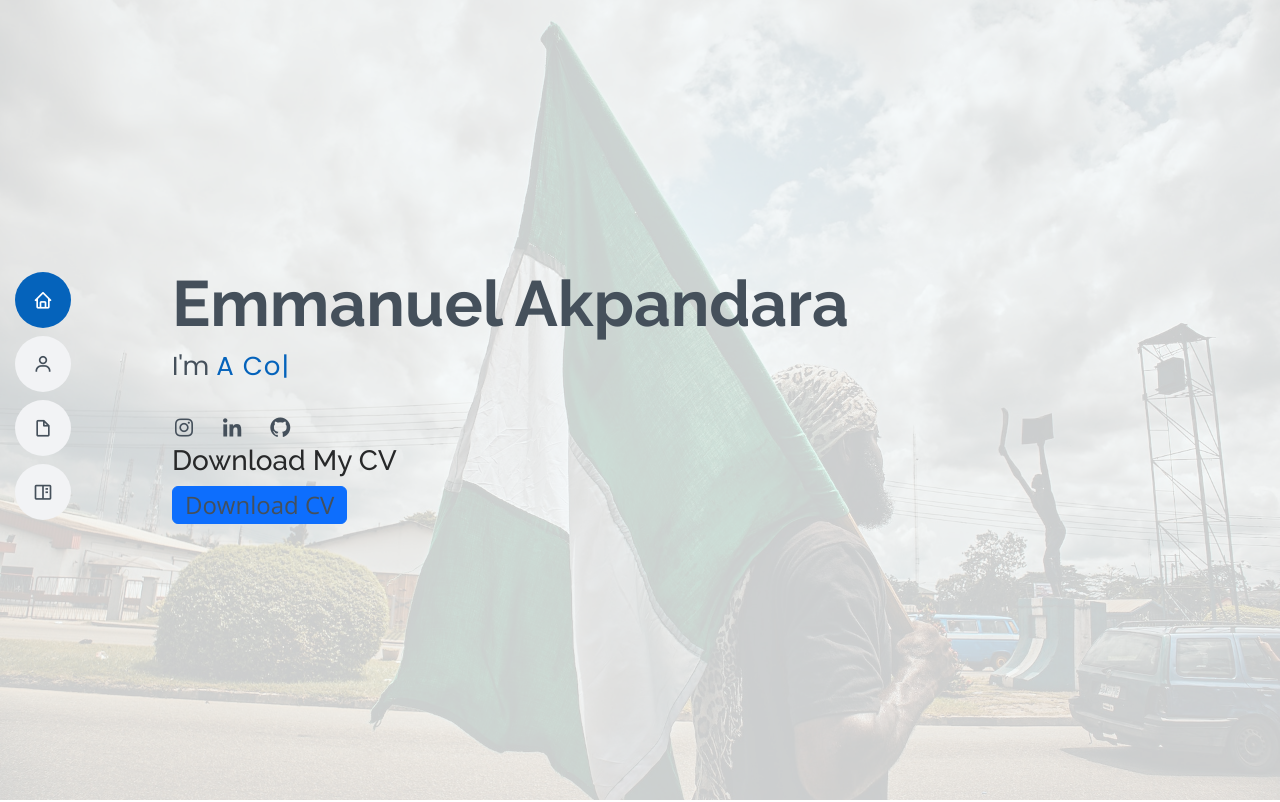
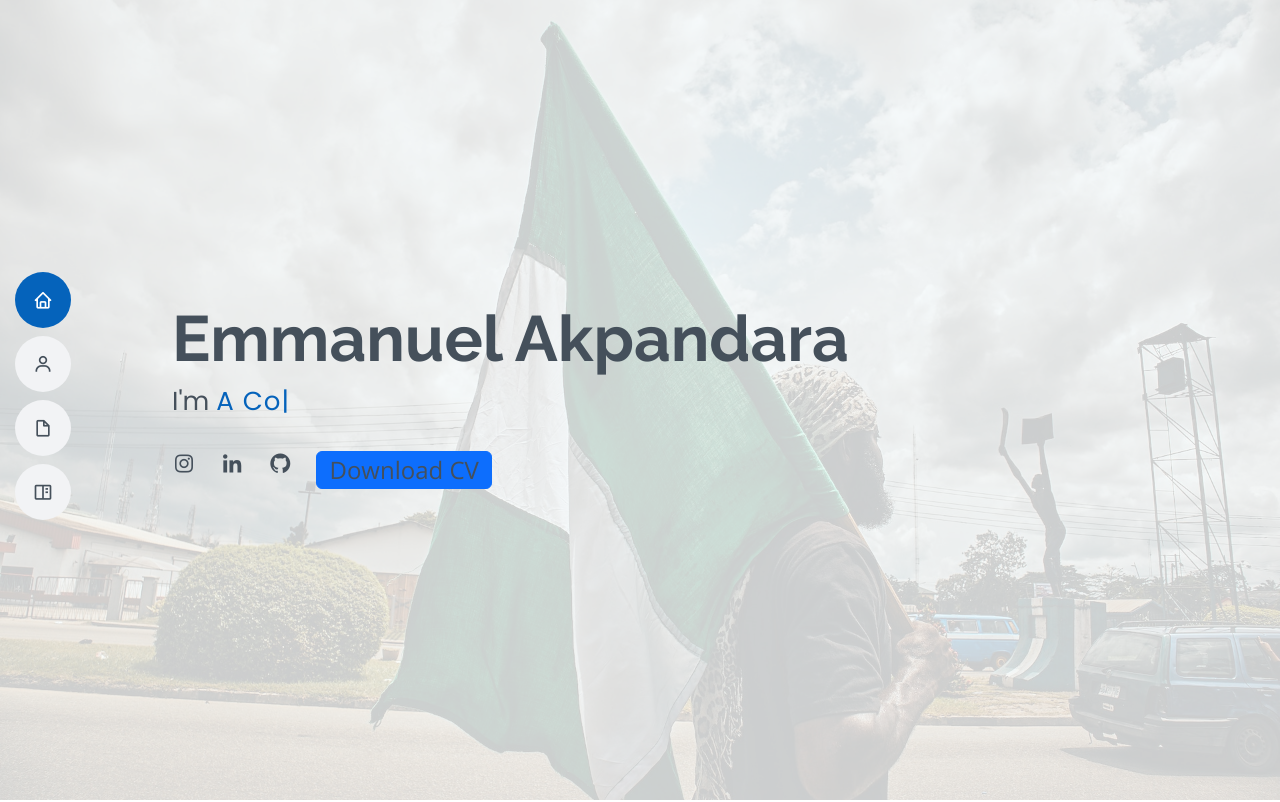
Before and after one commit to emmanuel-akpandara/portfolio, a plain HTML site: page index.html in a window 1280 px wide. Shown: the top 802 px of the page. Drawn offline with nearby package versions, Linux system fonts and the light colour scheme.

Commit message:
Update index.html

```diff
--- a/index.html
+++ b/index.html
@@ -53,10 +53,9 @@
         <a href="https://www.instagram.com/3mz.zy/" class="instagram"><i class="bx bxl-instagram"></i></a>
         <a href="https://www.linkedin.com/in/emmanuel-akpandara-54472b229/" class="linkedin"><i class="bx bxl-linkedin"></i></a>
         <a href="https://github.com/emmanuel-akpandara" class="github"><i class="bx bxl-github"></i></a>
-         <h3 class="resume-title">Download My CV</h3>
-            <a href="/assets/Emmanuel%20Akpandara%20cv.pdf" download="CV_EmmanuelAkpandara" class="btn btn-primary">
-              Download CV
-            </a>
+        <a href="/assets/Emmanuel%20Akpandara%20cv.pdf" download="CV_EmmanuelAkpandara" class="btn btn-primary">
+          Download CV
+        </a>
       </div>
     </div>
   </section>
```
